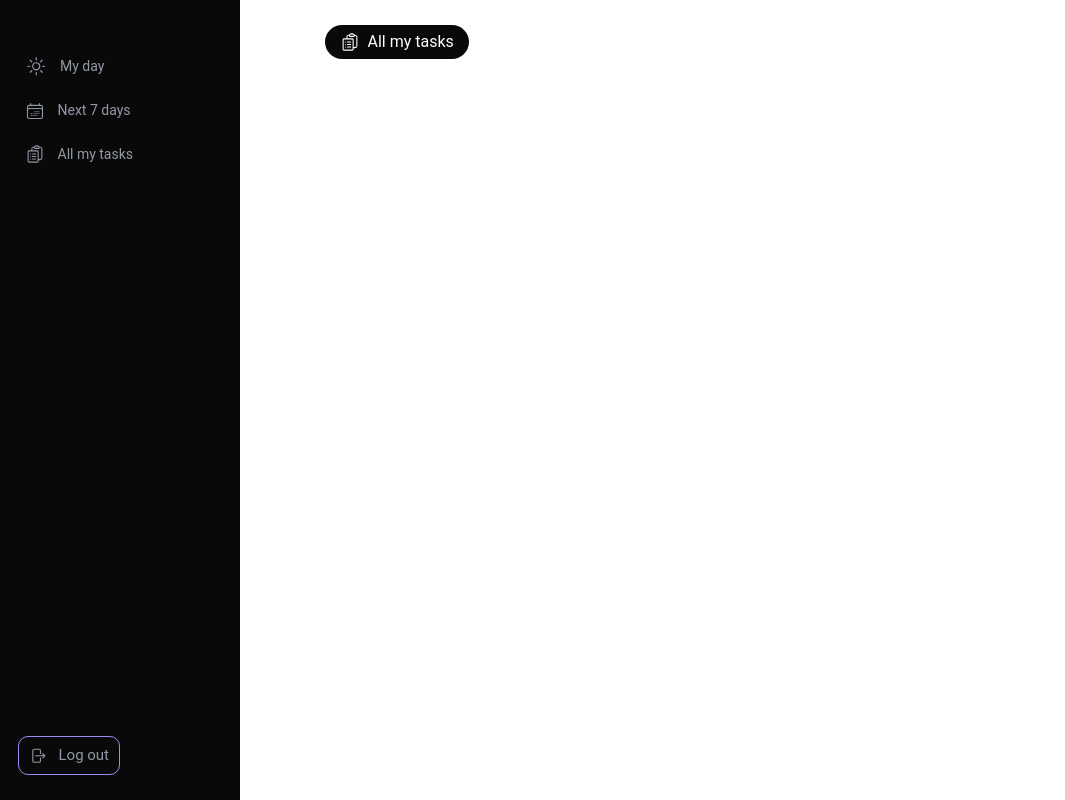
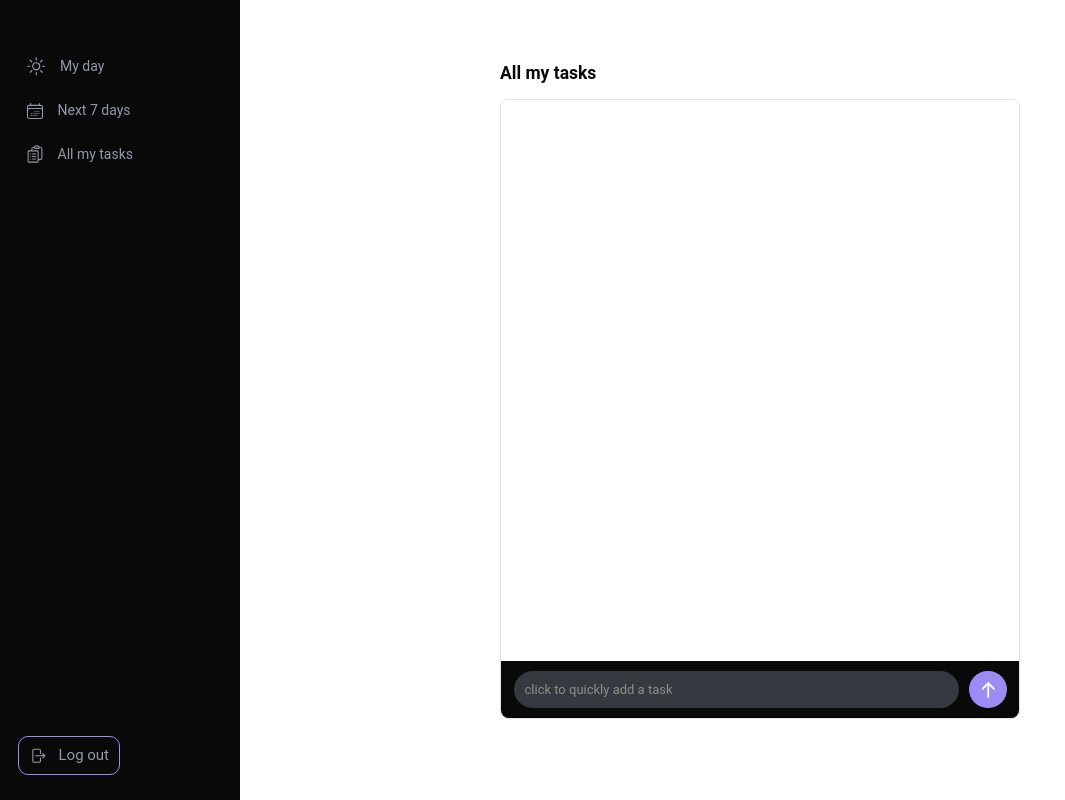
Before and after one commit to Ana-Vartasashvili/task-management-app, a React app: page /tasks/all in a window 1280 px wide. Shown: the whole page, without its empty margins (0-1065 px from the left). Built offline with nearby package versions, Linux system fonts and the light colour scheme; no server answers; the HTML template or start-up script is replaced by a standard one.

Commit message:
create a form to quickly add a new task

```diff
--- a/src/components/Sidebar/Sidebar.tsx
+++ b/src/components/Sidebar/Sidebar.tsx
@@ -5,8 +5,13 @@ import SunIcon from '../../icons/SunIcon'
 import SidebarItem from '../Sidebar/SidebarItem'
 import { useSignOut } from '../../pages/tasks/useSignOut'
 import SignOutIcon from '../../icons/SignOutIcon'
+import { useSelector } from 'react-redux'
+import { RootState } from '../../store/store'
 
 const Sidebar: React.FC = () => {
+  const tasks = useSelector((state: RootState) => state.tasks.tasks).filter(
+    (task) => task.completed !== true
+  )
   const { signOut } = useSignOut()
 
   return (
@@ -16,7 +21,12 @@ const Sidebar: React.FC = () => {
           <Link to="/tasks">
             <SidebarItem>
               <SunIcon />
-              <span>My day</span>
+              <span className="relative">My day</span>
+              {tasks.length > 0 && (
+                <span className="absolute right-11 text-[1.15rem]">
+                  {tasks.length}
+                </span>
+              )}
             </SidebarItem>
           </Link>
         </li>
--- a/src/components/Task/AddTask.tsx
+++ b/src/components/Task/AddTask.tsx
@@ -16,7 +16,7 @@ const AddTask: React.FC = () => {
   }
 
   return (
-    <div className="mb-8 mt-24">
+    <div className="mb-8">
       {!formIsShown && (
         <button
           className="mx-auto w-2/4 flex justify-start items-center gap-3 text-lg hover:text-main_purple"
@@ -30,14 +30,14 @@ const AddTask: React.FC = () => {
       {formIsShown && (
         <form
           onSubmit={(e) => e.preventDefault()}
-          className="mx-auto flex justify-center flex-col gap-4 text-[1.4rem]"
+          className="flex justify-center flex-col gap-4 mx-auto text-[1.4rem]"
         >
           <input
             type="text"
             placeholder="Task name"
             value={currentInputValue}
             onChange={(e) => setCurrentInputValue(e.target.value)}
-            className="border-[1.8px] w-2/4 border-solid border-textColor_lightGray rounded-2xl p-4 mx-auto flex justify-center hover:border-main_purple focus:outline-none focus:border-main_purple"
+            className="border-[1.5px] w-2/4 border-solid border-gray rounded-2xl p-4 mx-auto flex justify-center hover:border-main_purple focus:outline-none focus:border-main_purple"
           />
 
           <div className="mx-auto flex justify-end gap-5 w-2/4">
--- a/src/components/Tasks/TasksList.tsx
+++ b/src/components/Tasks/TasksList.tsx
@@ -4,9 +4,9 @@ import { RootState } from '../../store/store'
 import tasksIllustration from '../../illustrations/No comments yet.png'
 
 const TasksList: React.FC = (props) => {
-  const tasks = useSelector((state: RootState) => state.tasks.tasks).filter(
-    (task) => task.completed !== true
-  )
+  const tasks = useSelector((state: RootState) => state.tasks.tasks)
+    .filter((task) => task.completed !== true)
+    .reverse()
 
   return (
     <div className="w-2/4 mx-auto">
@@ -22,6 +22,7 @@ const TasksList: React.FC = (props) => {
           <span className="text-[1.35rem]">Click + to add a task</span>
         </div>
       )}
+
       <ul className="flex flex-col gap-6">
         {tasks.map(({ name, _id: id, completed }) => {
           return <TaskListItem key={id} name={name} id={id} />
--- a/src/components/card/Card.tsx
+++ b/src/components/card/Card.tsx
@@ -4,7 +4,7 @@ const Card: React.FC<{ children: React.ReactNode }> = (props) => {
   return (
     <div>
       <Sidebar />
-      <div className="ml-120">{props.children}</div>
+      <div className="ml-96 mt-24">{props.children}</div>
     </div>
   )
 }
--- /dev/null
+++ b/src/icons/UpArrowIcon.tsx
@@ -0,0 +1,33 @@
+const UpArrowIcon = () => {
+  return (
+    <svg
+      xmlns="http://www.w3.org/2000/svg"
+      className="w-9 h-8"
+      fill="#000000"
+      viewBox="0 0 256 256"
+    >
+      <rect width="256" height="256" fill="none"></rect>
+      <line
+        x1="128"
+        y1="216"
+        x2="128"
+        y2="40"
+        fill=""
+        stroke="currentColor"
+        strokeLinecap="round"
+        strokeLinejoin="round"
+        strokeWidth="23"
+      ></line>
+      <polyline
+        points="56 112 128 40 200 112"
+        fill="none"
+        stroke="currentColor"
+        strokeLinecap="round"
+        strokeLinejoin="round"
+        strokeWidth="23"
+      ></polyline>
+    </svg>
+  )
+}
+
+export default UpArrowIcon
--- a/src/pages/allTasks/AllTasks.tsx
+++ b/src/pages/allTasks/AllTasks.tsx
@@ -1,18 +1,65 @@
 import React from 'react'
 import Card from '../../components/card/Card'
-import ClipboardIcon from '../../icons/ClipboardIcon'
 import { useSelector } from 'react-redux'
 import { RootState } from '../../store/store'
-import AllTasksListItem from './AllTasksListItem'
+import UpArrowIcon from '../../icons/UpArrowIcon'
+import { useFormik } from 'formik'
 
+const onSubmit = (values) => {
+  values.name = ''
+  console.log(values.name)
+}
 const AllTasks: React.FC = (props) => {
   const tasks = useSelector((state: RootState) => state.tasks.tasks)
 
+  const {
+    values,
+    isSubmitting,
+    handleBlur,
+    handleChange,
+    handleSubmit,
+    touched,
+  } = useFormik({
+    initialValues: {
+      name: '',
+    },
+    onSubmit,
+  })
+
   return (
     <Card>
-      <div className=" bg-black_main text-white mt-10 ml-10 px-6 py-2 font rounded-full w-fit text-[1.6rem] flex items-center gap-3">
-        <ClipboardIcon />
-        <h1>All my tasks</h1>
+      <div className="w-2/4 mx-auto">
+        <h1 className=" font-semibold text-black_main text-[1.75rem]">
+          All my tasks
+        </h1>
+
+        <div className="w-full h-[62rem] flex flex-col justify-between border-[1.5px] border-textColor_lightGray mt-5 rounded-xl">
+          <div></div>
+
+          <form
+            className="bg-black_main rounded-b-xl py-4 px-5 flex justify-between gap-4"
+            onSubmit={handleSubmit}
+          >
+            <input
+              type="text"
+              id="name"
+              value={values.name}
+              onBlur={handleBlur}
+              placeholder="click to quickly add a task"
+              onChange={handleChange}
+              className="bg-dark_gray text-[1.3rem] w-11/12 rounded-full placeholder-textColor_gray py-3 px-4 border-[1.5px] text-white border-dark_gray focus:outline-none hover:border-main_purple focus:border-main_purple"
+            />
+
+            <button
+              className={`bg-dark_gray p-3 rounded-full hover:bg-dark_purple hover:text-white hover:scale-[105%] duration-300 ease-in-out ${
+                touched && 'bg-main_purple text-white'
+              }`}
+              type="submit"
+            >
+              <UpArrowIcon />
+            </button>
+          </form>
+        </div>
       </div>
     </Card>
   )
```
Also changed, not shown: src/illustrations/girl_working.png (deleted), src/illustrations/undraw_Party_re_nmwj (1).png (deleted).
